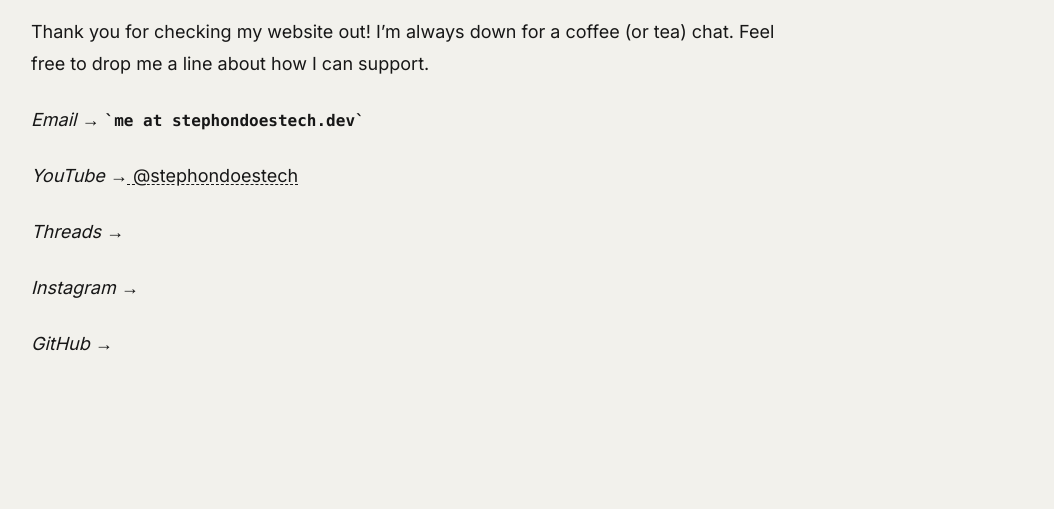
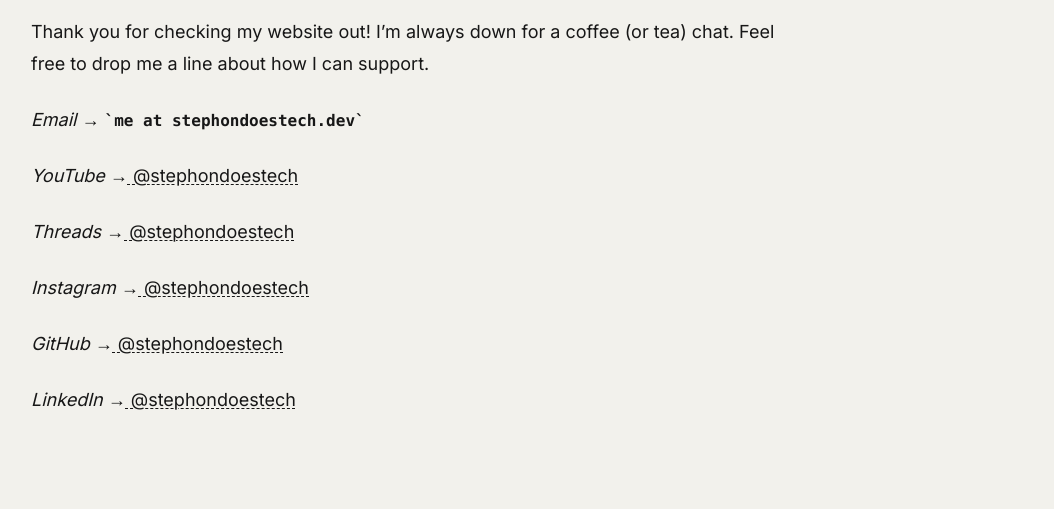
Before and after one commit to stephondoestech/legendary-robot, an Astro site: page /contact in a window 1280 px wide. Shown: the part 238-747 px from the top of the page, without its empty margins (225-1279 px from the left). Built offline with nearby package versions, Linux system fonts and the light colour scheme; Astro itself is replaced by a stand-in of ours.

Commit message:
wrapping up content page updates
Signed-off-by: Stephon Parker <sgparker62@gmail.com>

```diff
--- a/src/content/pages/contact.md
+++ b/src/content/pages/contact.md
@@ -11,8 +11,10 @@ _Email →_ <code>me at stephondoestech.dev</code>
 
 _YouTube →_<a href='https://youtube.com/channel/UCwwWc-5s7GqH8nV9bOMeI1g'> @stephondoestech</a>
 
-_Threads →_
+_Threads →_<a href='https://www.threads.net/@stephondoestech'> @stephondoestech</a>
 
-_Instagram →_
+_Instagram →_<a href='https://www.instagram.com/stephondoestech'> @stephondoestech</a>
 
-_GitHub →_
+_GitHub →_<a href='https://github.com/stephondoestech/'> @stephondoestech</a>
+
+_LinkedIn →_<a href='https://www.linkedin.com/in/stephondoestech'> @stephondoestech</a>
```
